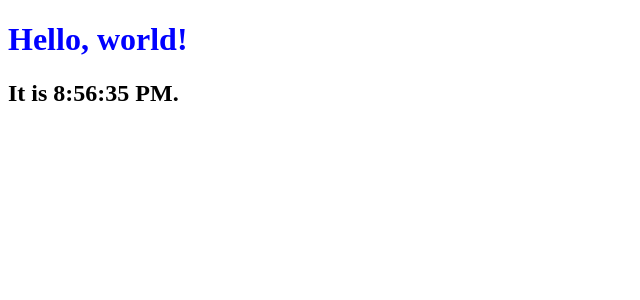
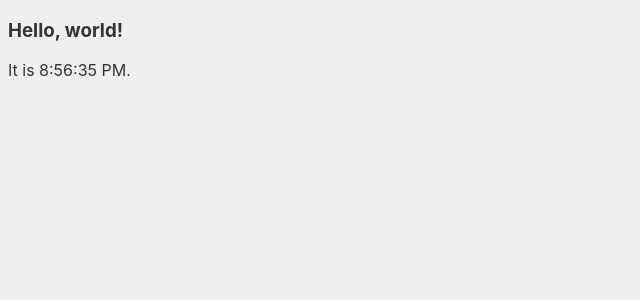
Before and after one commit to dhaynespls/article_streams, a React app: page / in a window 1280 px wide. Shown: the top 300 px of the page, without its empty margins (0-640 px from the left). Built offline with nearby package versions, Linux system fonts and the light colour scheme; the HTML template or start-up script is replaced by a standard one.

Commit message:
Styling w/SASS
- fonts mainly

```diff
--- a/src/scss/global.scss
+++ b/src/scss/global.scss
@@ -1,3 +1,24 @@
-h1 {
-    color: blue;
+$font-stack:
+  // Safari for OS X and iOS (San Francisco)
+  -apple-system,
+  // Chrome >= 56 for OS X (San Francisco), Windows, Linux and Android
+  system-ui,
+  // Chrome < 56 for OS X (San Francisco)
+  BlinkMacSystemFont,
+  // Windows
+  "Segoe UI",
+  // Android
+  "Roboto",
+  // Basic web fallback
+  "Helvetica Neue", Arial, sans-serif !default;
+
+$primary-color: #333;
+
+html {
+  font: 100% $font-stack;
 }
+
+body {
+  color: $primary-color;
+  background-color: #efefef;
+}
--- a/src/ts/hello.tsx
+++ b/src/ts/hello.tsx
@@ -9,7 +9,7 @@ import * as React from "react";
   React.Component<props, state>
 */
 export class Clock extends React.Component<null, {date: Date}> {
-  timerID: NodeJS.Timer;
+  timerID: any;
 
   constructor() {
     // Class components should always call the base constructor with props.
@@ -37,8 +37,8 @@ export class Clock extends React.Component<null, {date: Date}> {
   render(): JSX.Element {
     return (
       <div>
-        <h1>Hello, world!</h1>
-        <h2>It is {this.state.date.toLocaleTimeString()}.</h2>
+        <h3>Hello, world!</h3>
+        <p>It is {this.state.date.toLocaleTimeString()}.</p>
       </div>
     );
   }
```
